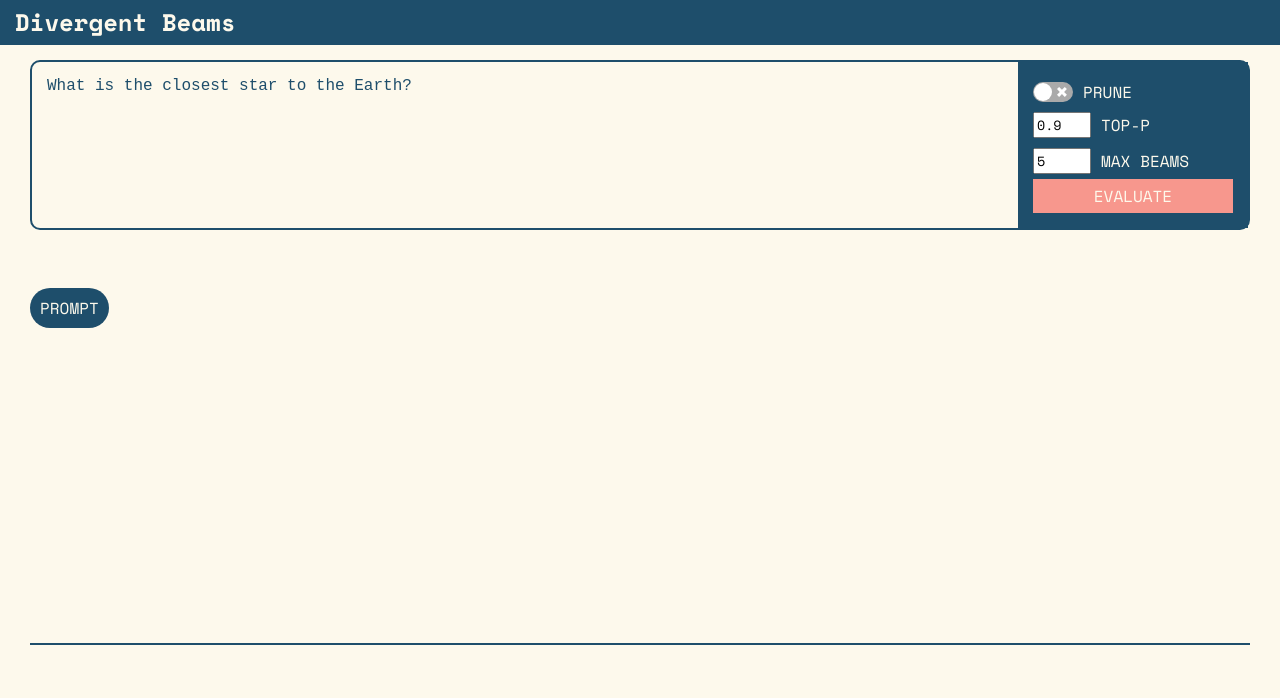
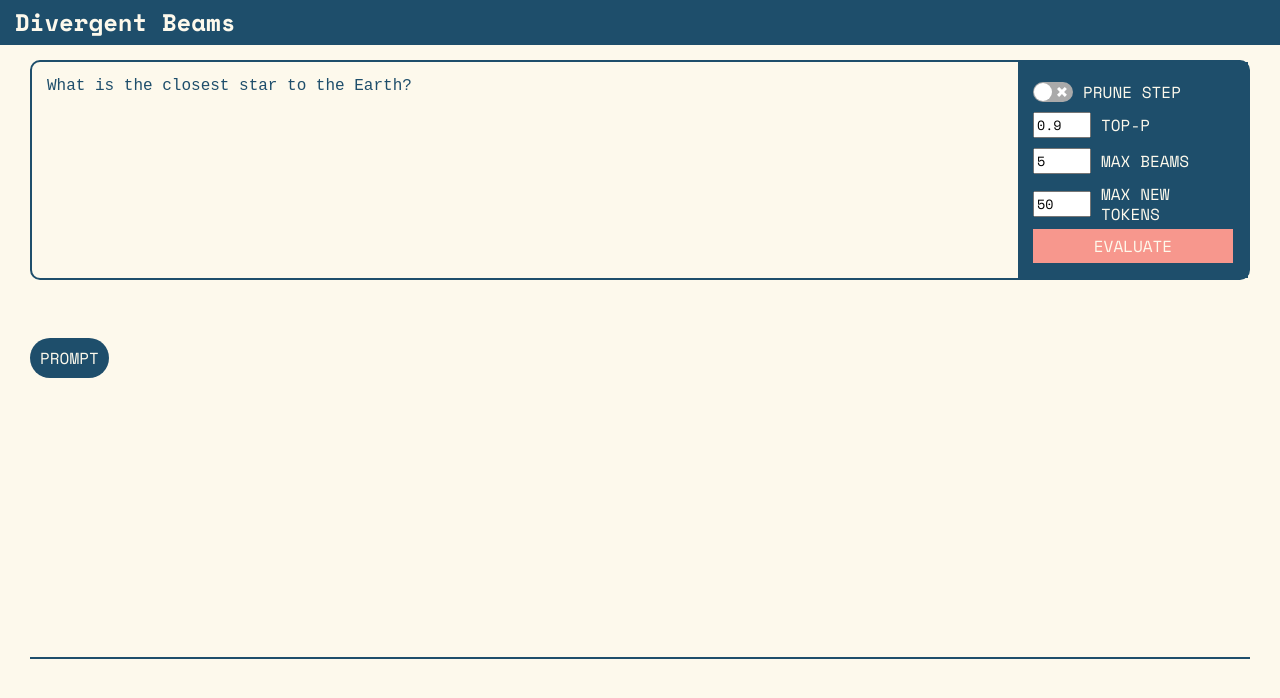
Before and after one commit to AaronJohnston/divergent-beams, a React (Vite) app in the folder ui/: page / in a window 1280 px wide. Shown: the top 698 px of the page. Built offline with nearby package versions, Linux system fonts and the light colour scheme.

Commit message:
Max New tokens

```diff
--- a/ui/src/PromptInput.tsx
+++ b/ui/src/PromptInput.tsx
@@ -14,6 +14,7 @@ function PromptInput({
   );
   const [embedPrune, setEmbedPrune] = useState(false);
   const [maxBeams, setMaxBeams] = useState(5);
+  const [maxNewTokens, setMaxNewTokens] = useState(50);
   const [topP, setTopP] = useState(0.9);
 
   return (
@@ -34,7 +35,7 @@ function PromptInput({
             onColor="#7fd293"
             offColor="#aaa"
           ></Switch>
-          PRUNE
+          PRUNE STEP
         </label>
         <label className="PromptInput-label">
           <input
@@ -51,13 +52,25 @@ function PromptInput({
             className="PromptInput-number"
             type="number"
             value={maxBeams}
-            onChange={(e) => setMaxBeams(parseFloat(e.target.value))}
+            onChange={(e) => setMaxBeams(parseInt(e.target.value))}
           ></input>
           MAX BEAMS
         </label>
+        <label className="PromptInput-label">
+          <input
+            className="PromptInput-number"
+            type="number"
+            value={maxNewTokens}
+            step={5}
+            onChange={(e) => setMaxNewTokens(parseInt(e.target.value))}
+          ></input>
+          MAX NEW TOKENS
+        </label>
         <button
           className="PromptInput-submit"
-          onClick={() => evaluatePrompt({ prompt, maxBeams, topP })}
+          onClick={() =>
+            evaluatePrompt({ prompt, topP, maxBeams, maxNewTokens })
+          }
         >
           EVALUATE
         </button>
--- a/ui/src/types.tsx
+++ b/ui/src/types.tsx
@@ -14,6 +14,7 @@ export type NodeSpec = {
 
 export type PromptOptions = {
   prompt: string;
+  topP: number;
   maxBeams: number;
-  topP: number;
+  maxNewTokens: number;
 };
```
